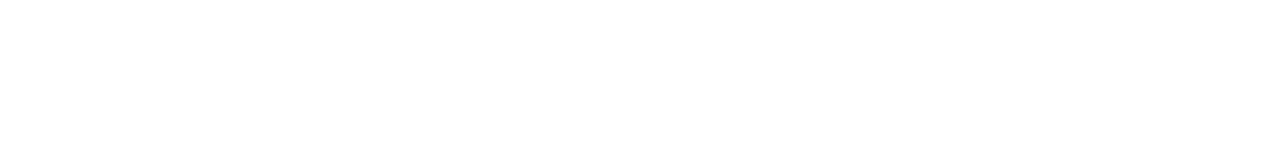
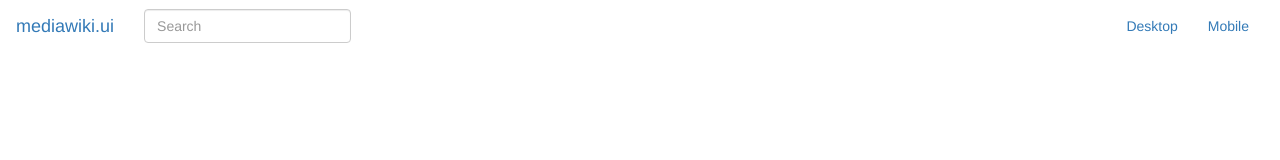
Before and after one commit to prtksxna/living-styleguide-template, a website: page index.html in a window 1280 px wide. Drawn offline with nearby package versions, Linux system fonts and the light colour scheme.

Commit message:
Add navigation bar

```diff
--- a/index.html
+++ b/index.html
@@ -7,9 +7,30 @@
 
 <body>
 
+<nav class="navbar">
+	<div class="container-fluid">
+		<div class="navbar-header">
+			<a class="navbar-brand" href="/">mediawiki.ui</a>
+		</div>
 
-	<script src="bower_components/jquery/dist/jquery.min.js"></script>
-	<script src="bower_components/bootstrap/dist/js/bootstrap.min.js"></script>
+		<div class="collapse navbar-collapse" id="topmenu">
+			<form class="navbar-form navbar-left" role="search">
+				<div class="form-group">
+					<input type="text" class="form-control" placeholder="Search">
+				</div>
+			</form>
+
+			<ul class="nav navbar-nav navbar-right">
+				<li><a href="#">Desktop</a></li>
+				<li><a href="#">Mobile</a></li>
+			</ul>
+		</div>
+	</div>
+</nav>
+
+<script src="bower_components/jquery/dist/jquery.min.js"></script>
+<script src="bower_components/bootstrap/dist/js/bootstrap.min.js"></script>
+
 </body>
 
 </html>
```
